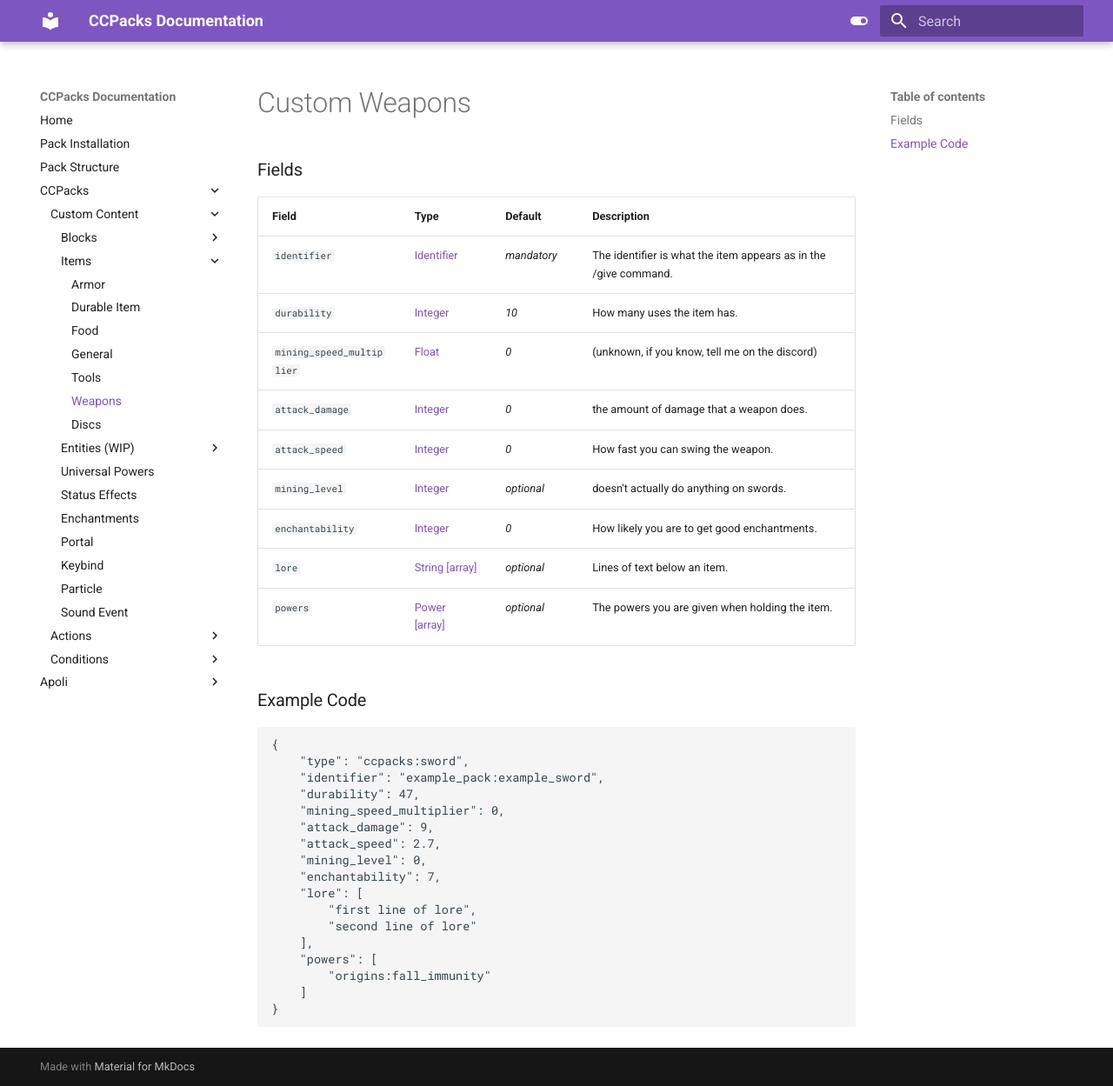
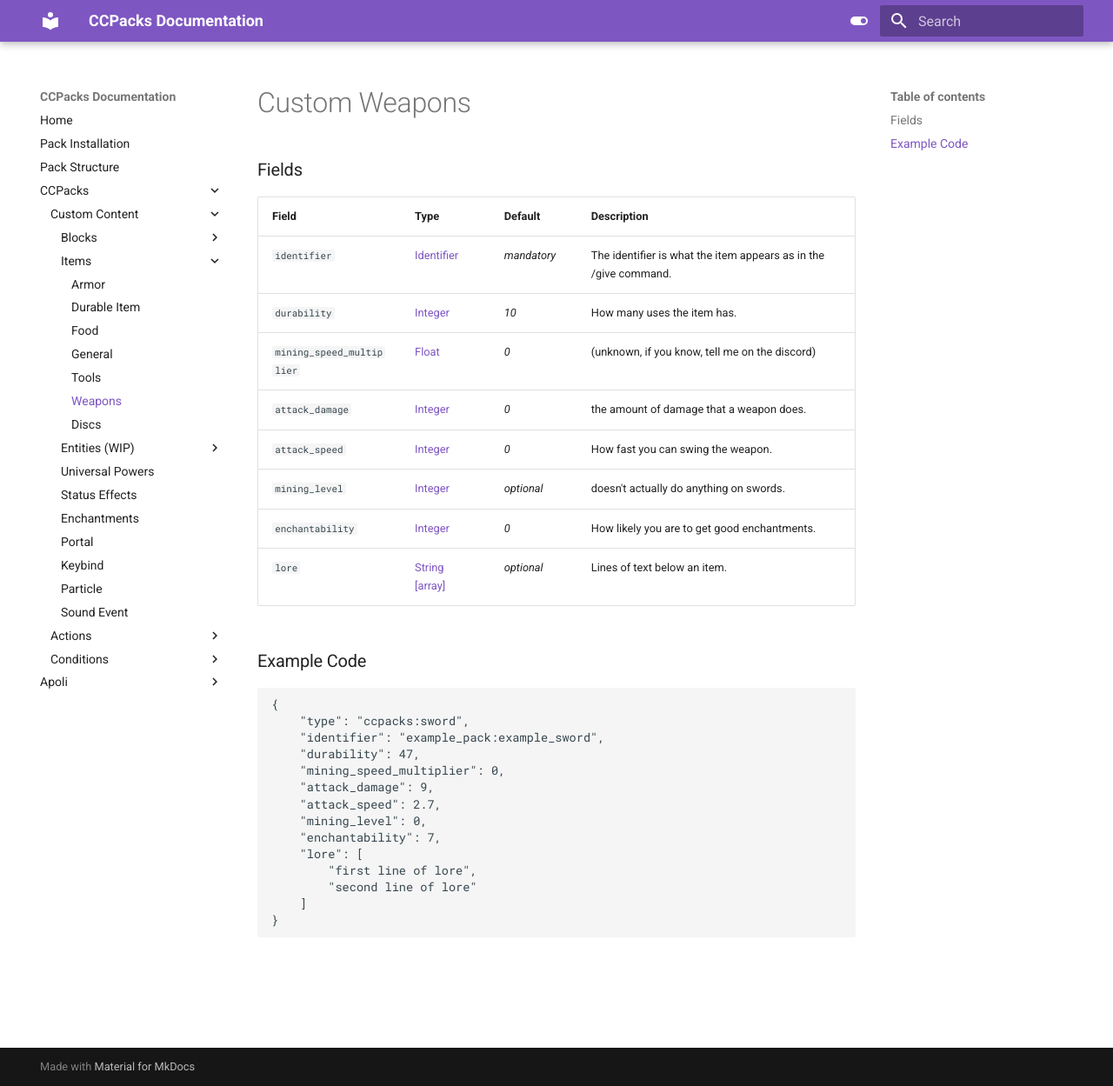
Before and after one commit to eggohito/CCPacks-Documentation, an MkDocs documentation site: the page built from docs/item/weapons.md, in a window 1280 px wide and 1249 px high. Shown: the whole window at 87% size. Built offline with MkDocs 1.6.1 and Material for MkDocs 9.7.7, drawn with Linux system fonts in a browser that asks for light colours.

Commit message:
Update weapons.md

````diff
--- a/docs/item/weapons.md
+++ b/docs/item/weapons.md
@@ -12,7 +12,6 @@
 `mining_level` | [Integer]() | *optional* | doesn't actually do anything on swords.
 `enchantability` | [Integer]() | *0* | How likely you are to get good enchantments.
 `lore` | [String [array]]() | *optional* | Lines of text below an item.
-`powers` | [Power [array]]() | *optional* | The powers you are given when holding the item.
 
 ### Example Code
 
@@ -29,9 +28,6 @@
 	"lore": [
 		"first line of lore",
 		"second line of lore"
-	],
-	"powers": [
-		"origins:fall_immunity"
 	]
 }
 ```
````
